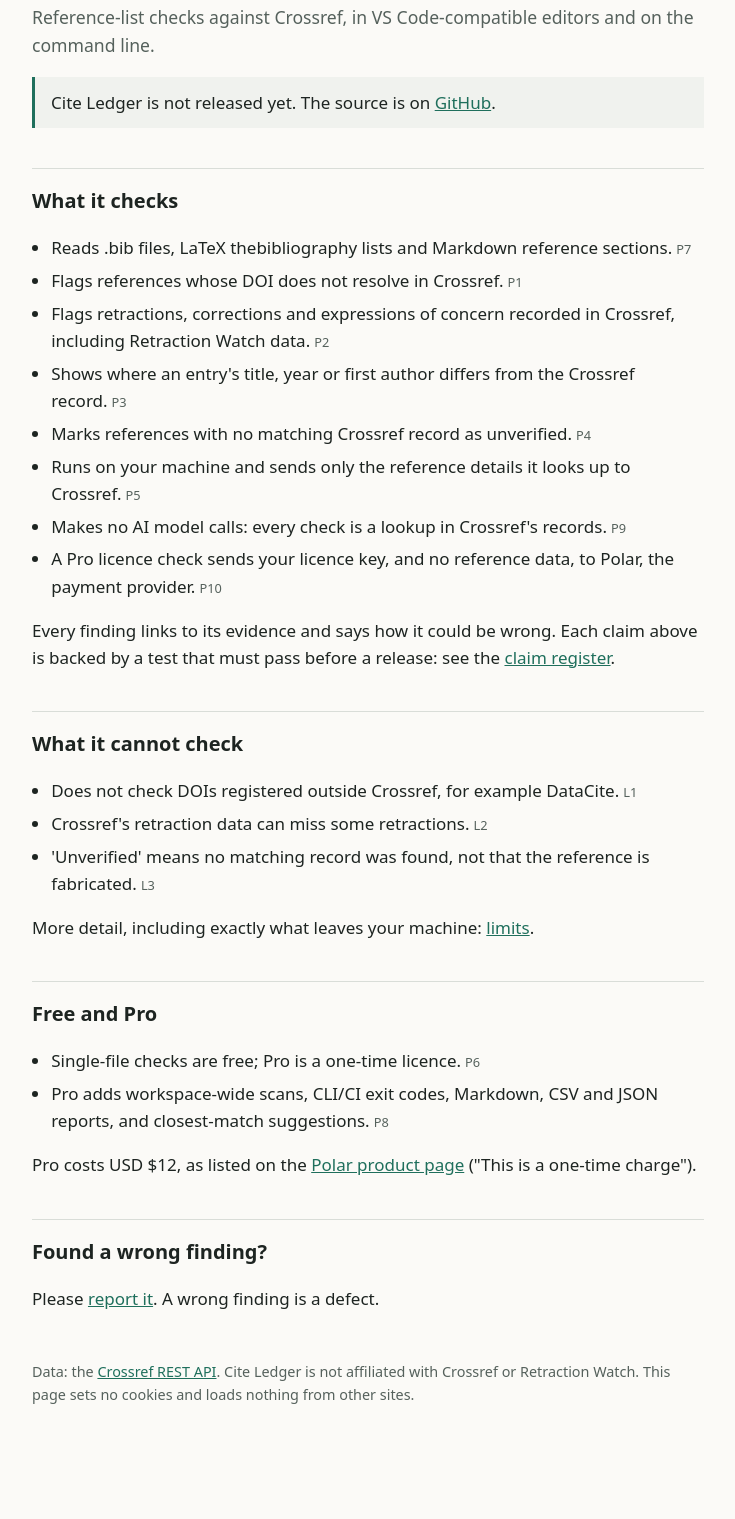
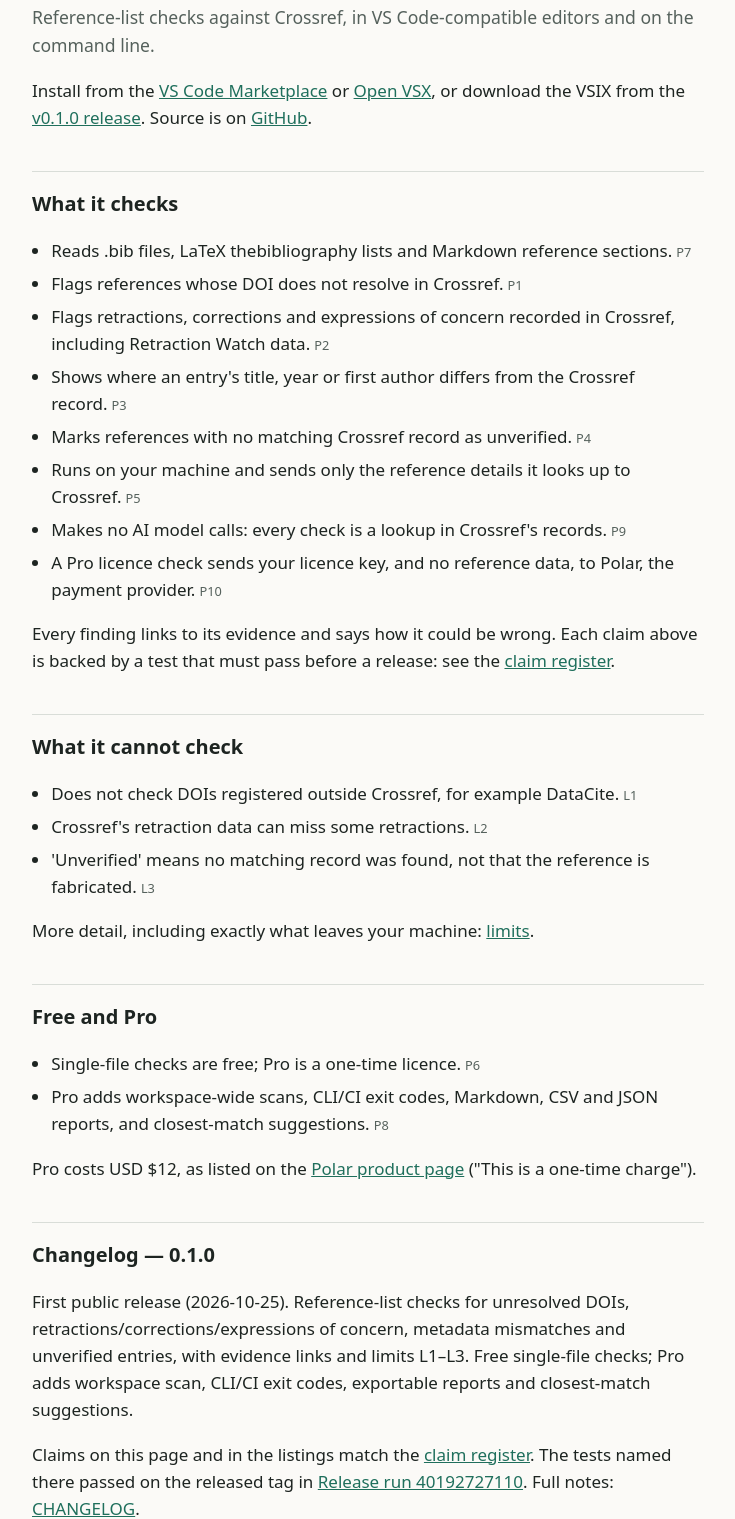
Before and after one commit to Tempuskg/cite-ledger, a website: page site/index.html in a window 1280 px wide. Shown: the part 87-1606 px from the top of the page, without its empty margins (272-1007 px from the left). Before the commit the page ends 1571 px from the top, so only its background shows below. Drawn offline with Linux system fonts and the light colour scheme.

Commit message:
Record v0.1.0 launch follow-up: T2 changelog, publication log, board cards.

```diff
--- a/site/index.html
+++ b/site/index.html
@@ -49,7 +49,7 @@
     <h1>Cite Ledger</h1>
     <p class="lead">Reference-list checks against Crossref, in VS Code-compatible editors and on the command line.</p>
 
-    <p class="note">Cite Ledger is not released yet. The source is on <a href="https://github.com/Tempuskg/cite-ledger">GitHub</a>.</p>
+    <p>Install from the <a href="https://marketplace.visualstudio.com/items?itemName=darrenjmcleod.cite-ledger">VS Code Marketplace</a> or <a href="https://open-vsx.org/extension/darrenjmcleod/cite-ledger">Open VSX</a>, or download the VSIX from the <a href="https://github.com/Tempuskg/cite-ledger/releases/tag/v0.1.0">v0.1.0 release</a>. Source is on <a href="https://github.com/Tempuskg/cite-ledger">GitHub</a>.</p>
 
     <h2>What it checks</h2>
     <ul>
@@ -79,7 +79,9 @@
     </ul>
     <p>Pro costs USD $12, as listed on the <a href="https://buy.polar.sh/polar_cl_sTahdpEXRlwOfOi2HwXgYerl2LRAoQTpoGNr909TkK1">Polar product page</a> (&quot;This is a one-time charge&quot;).</p>
 
-    <!-- LAUNCH: add install links (Marketplace, Open VSX, VSIX download). -->
+    <h2>Changelog — 0.1.0</h2>
+    <p>First public release (2026-10-25). Reference-list checks for unresolved DOIs, retractions/corrections/expressions of concern, metadata mismatches and unverified entries, with evidence links and limits L1–L3. Free single-file checks; Pro adds workspace scan, CLI/CI exit codes, exportable reports and closest-match suggestions.</p>
+    <p>Claims on this page and in the listings match the <a href="https://github.com/Tempuskg/cite-ledger/blob/v0.1.0/docs/claim-register.md">claim register</a>. The tests named there passed on the released tag in <a href="https://github.com/Tempuskg/cite-ledger/actions/runs/40192727110">Release run 40192727110</a>. Full notes: <a href="https://github.com/Tempuskg/cite-ledger/blob/v0.1.0/CHANGELOG.md">CHANGELOG</a>.</p>
 
     <h2>Found a wrong finding?</h2>
     <p>Please <a href="https://github.com/Tempuskg/cite-ledger/issues/new?template=wrong-finding.yml">report it</a>. A wrong finding is a defect.</p>
```
Also changed, not shown: docs/publication-log.md (+1 -2 lines), .mwnn/cards/card-mvfa2glc-2.md, .mwnn/cards/card-mvfa2glc-4.md, .mwnn/cards/card-mvfa2glc-5.md, .mwnn/cards/card-mvfa2glc-6.md, CHANGELOG.md.
